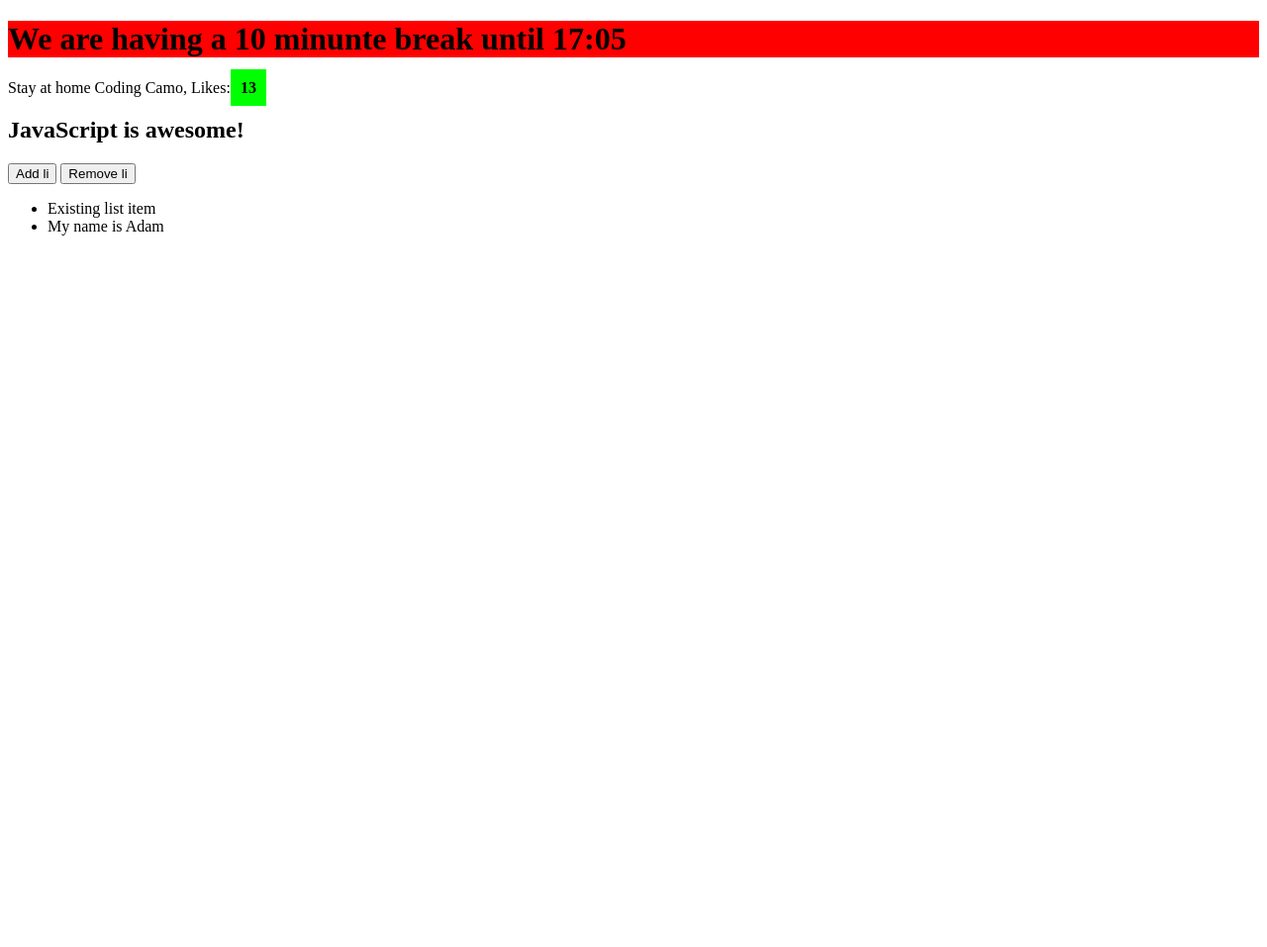
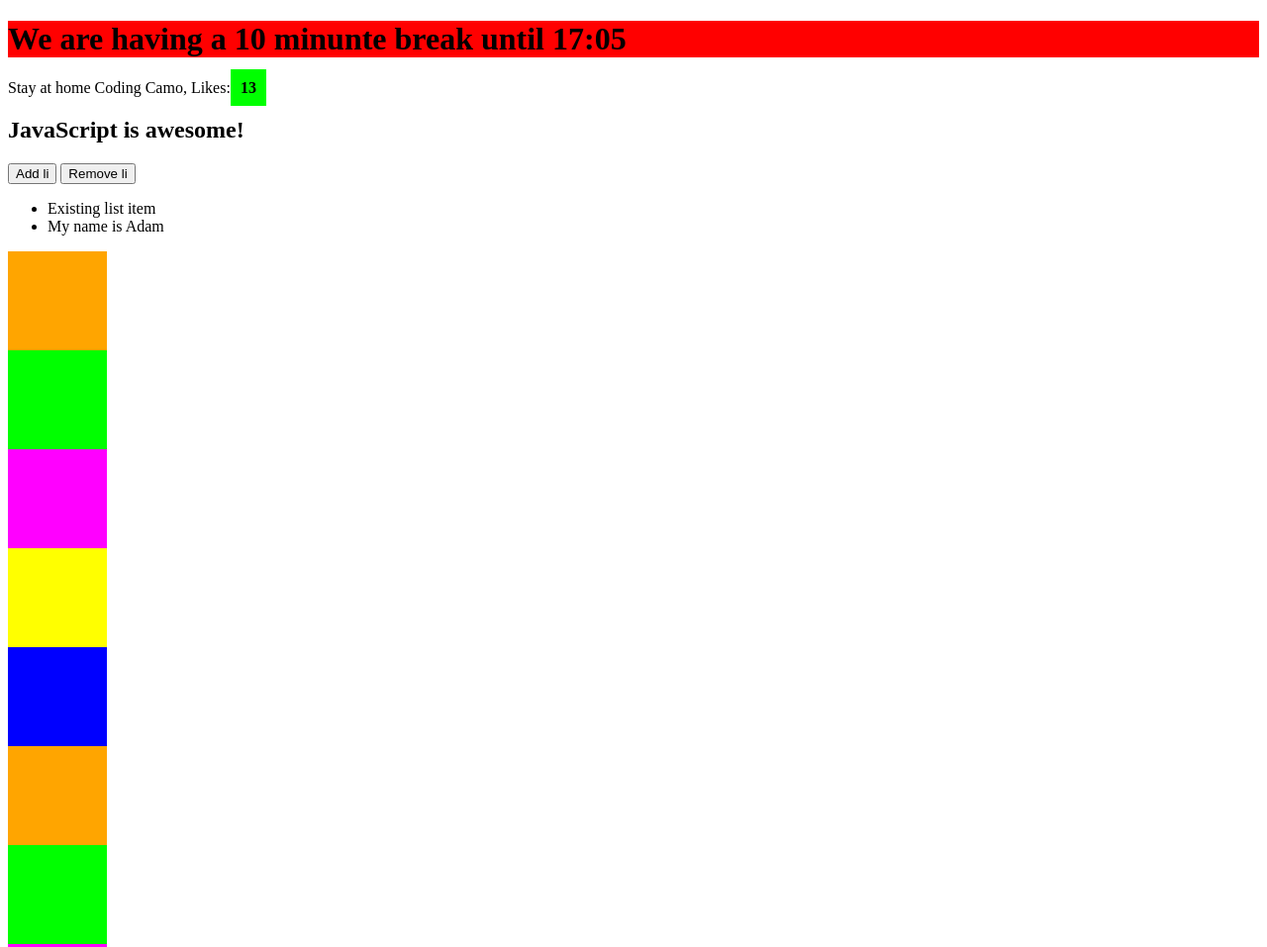
Before and after one commit to Angie0603/sah-js-examples-april-13, a plain HTML site: page index.html in a window 1280 px wide. Shown: the top 957 px of the page at 99% size. Before the commit the page ends 800 px from the top, so only its background shows below. Drawn offline with nearby package versions, Linux system fonts and the light colour scheme.

Commit message:
end of the matreial review

```diff
--- a/index.html
+++ b/index.html
@@ -15,6 +15,7 @@
     <ul>
         <li>Existing list item</li>
     </ul>
+    <div id="box-container"></div>
     <script src="https://code.jquery.com/jquery-3.5.0.min.js"></script>
     <script src="script.js"></script>
 </body>
--- a/script.js
+++ b/script.js
@@ -26,6 +26,12 @@ let addButtonHandler = () => {
 }
 };
 
+function addButtonHandler2() {
+    if ($('li').length < 5) {
+    $('ul').append('<li>My name is '+ name +'</li>');
+}
+};
+
 $('#add-button').click(addButtonHandler);
 
 $('#remove-button').click(() => {
@@ -35,15 +41,39 @@ $('#remove-button').click(() => {
 
 let age = 12;
 
-console.log('Starting the if')
-console.log('This is a sentence'.toLowerCase())
+console.log('Starting the if');
+console.log('This is a sentence'.toLowerCase());
 
 if(age < 18) {
-console.log('Not old enough to drink')
+console.log('Not old enough to drink');
 } else {
-console.log('Old enough to drink')
+console.log('Old enough to drink');
 }
-console.log('This is after if')
+console.log('This is after if');
+
+let colors = ['orange', 'lime', 'magenta', 'yellow', 'blue'];
+
+$('#box-container').append('<div class="box"></div>');
+$('.box:last-child').css('background', colors[0]);
+$('#box-container').append('<div class="box"></div>');
+$('.box:last-child').css('background', colors[1]);
+$('#box-container').append('<div class="box"></div>');
+$('.box:last-child').css('background', colors[2]);
+$('#box-container').append('<div class="box"></div>');
+$('.box:last-child').css('background', colors[3]);
+$('#box-container').append('<div class="box"></div>');
+$('.box:last-child').css('background', colors[4]);
+
+colors.push('purple')
+
+colors.forEach((color) => {
+    $('#box-container').append('<div class="box"></div>');
+    $('.box:last-child').css('background', color);
+});
+
+for (let i = 0; i < 100; i = i + 1) {
+    console.log(i);
+}
 
 //This is a JavaScript comment
 /*
--- a/sytel.css
+++ b/sytel.css
@@ -4,3 +4,7 @@ h1{
 .blue{
     background: blue;
 }
+.box{
+    width: 100px;
+    height: 100px;
+}
```
